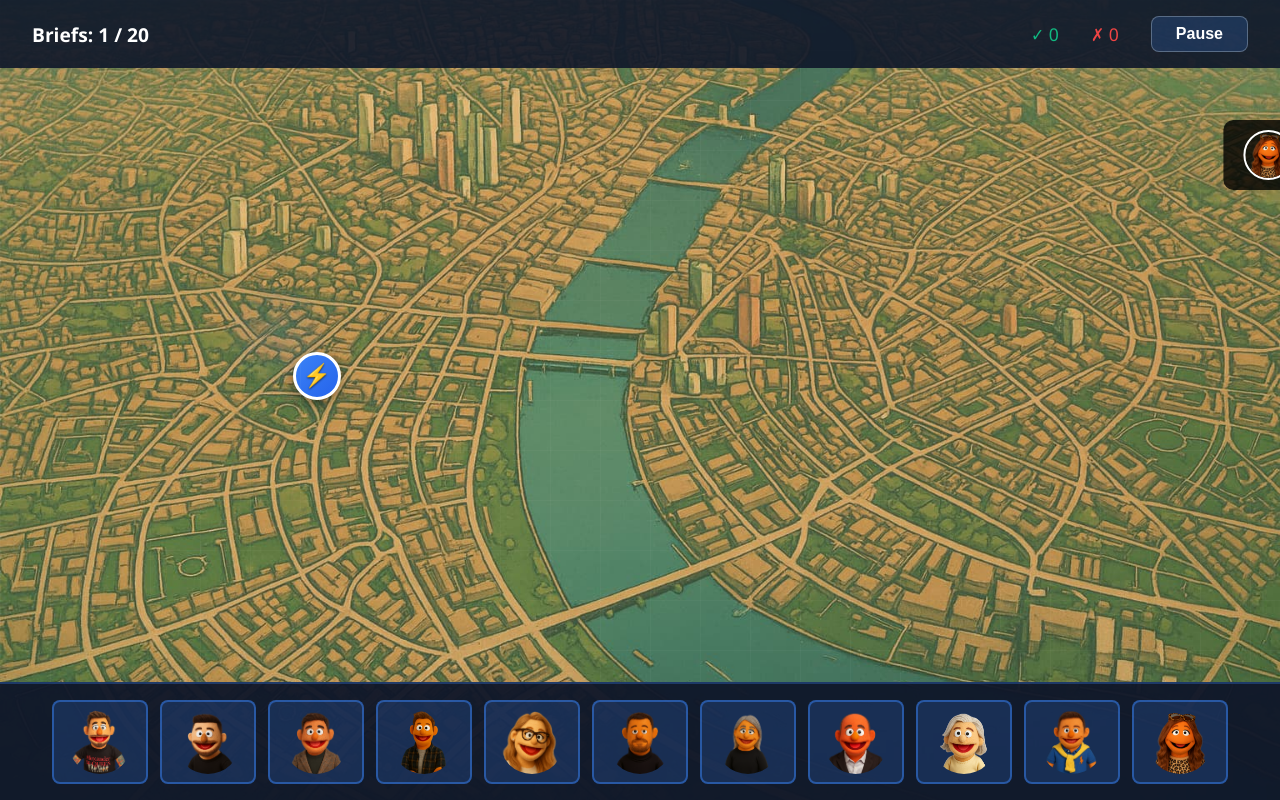
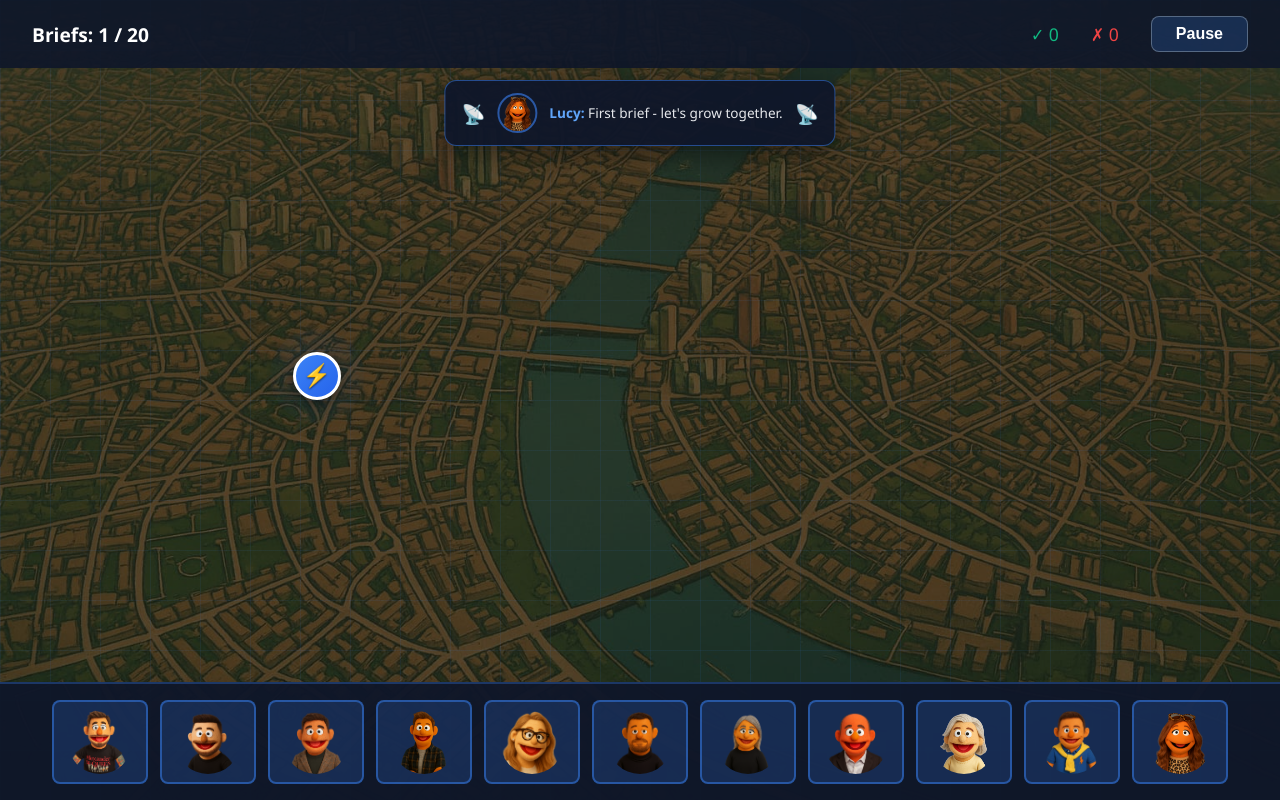
Before and after one commit to frazermacrobert/dispatch, a React (Vite) app: page / in a window 1280 px wide. Both pictures are taken after a click on the button "Play". Built offline with nearby package versions, Linux system fonts and the light colour scheme.

Commit message:
Update background images and intercom styles

```diff
--- a/src/styles.css
+++ b/src/styles.css
@@ -28,7 +28,7 @@ body {
 /* INTRO PHASE */
 .game-container.phase-intro {
   background: linear-gradient(rgba(0,0,0,0.45), rgba(0,0,0,0.6)),
-              url("/startbg.png");
+              url("/dispatch/startbg.png");
   background-size: cover;
   background-position: center;
 }
@@ -36,17 +36,6 @@ body {
 /* PLAYING PHASE */
 .game-container.phase-playing {
   background: #000;
-}
-
-/* NUCLEAR OPTION: Absolutely hide start screen elements when playing */
-.game-container.phase-playing .start-screen,
-.game-container.phase-playing .start-screen *,
-.game-container.phase-ended .start-screen,
-.game-container.phase-ended .start-screen * {
-  display: none !important;
-  visibility: hidden !important;
-  opacity: 0 !important;
-  pointer-events: none !important;
 }
 
 /* ENDED PHASE */
@@ -61,18 +50,19 @@ body {
 .world-map {
   position: absolute;
   inset: 0;
-  background-image: url("/worldmap.jpg");
+  background-image: url("/dispatch/worldmap.jpg");
   background-size: cover;
   background-position: center;
   z-index: 0;
+  opacity: 0.4;
 }
 
 .world-grid-overlay {
   position: absolute;
   inset: 0;
   background-image:
-    linear-gradient(rgba(255,255,255,0.03) 1px, transparent 1px),
-    linear-gradient(90deg, rgba(255,255,255,0.03) 1px, transparent 1px);
+    linear-gradient(rgba(59, 130, 246, 0.08) 1px, transparent 1px),
+    linear-gradient(90deg, rgba(59, 130, 246, 0.08) 1px, transparent 1px);
   background-size: 50px 50px;
   z-index: 1;
 }
@@ -422,8 +412,14 @@ body {
 }
 
 /* ==========================================
-   MARKERS & TIMERS
+   MARKERS & TIMERS (FIXED ALIGNMENT)
 ========================================== */
+
+.marker-wrapper {
+  position: absolute;
+  pointer-events: auto;
+  text-align: center;
+}
 
 .timer {
   margin-top: 0.5rem;
@@ -436,65 +432,74 @@ body {
 @keyframes pulse {
   0%, 100% {
     opacity: 0.6;
-    transform: translate(-50%, -50%) scale(1);
+    transform: scale(1);
   }
   50% {
     opacity: 0.3;
-    transform: translate(-50%, -50%) scale(1.2);
+    transform: scale(1.2);
   }
 }
 
 /* ==========================================
-   INTERCOM
+   INTERCOM (FIXED)
 ========================================== */
 
 .intercom {
   position: absolute;
-  top: 120px;
-  left: 0;
-  width: 100%;
-  z-index: 100;
-  display: flex;
-  align-items: center;
-  visibility: hidden;
-  overflow: hidden;
+  top: 80px;
+  left: 50%;
+  transform: translateX(-50%);
+  z-index: 150;
   pointer-events: none;
+  opacity: 0;
+  transition: opacity 0.3s ease;
 }
 
 .intercom.visible {
-  visibility: visible;
+  opacity: 1;
 }
 
 .intercom-content {
   display: flex;
   align-items: center;
-  background-color: rgba(0, 0, 0, 0.8);
-  color: white;
-  padding: 10px 20px;
-  border-radius: 10px;
-  white-space: nowrap;
-  transform: translateX(100vw);
+  gap: 0.75rem;
+  background: rgba(15, 23, 42, 0.95);
+  border: 1px solid rgba(59, 130, 246, 0.5);
+  border-radius: 0.75rem;
+  padding: 0.75rem 1rem;
+  min-width: 300px;
+  max-width: 500px;
+  box-shadow: 0 8px 24px rgba(0, 0, 0, 0.4);
 }
 
-.intercom.visible .intercom-content {
-  animation: scroll-left 15s linear forwards;
+.intercom-content::before {
+  content: "📡";
+  font-size: 1.2rem;
+}
+
+.intercom-content::after {
+  content: "📡";
+  font-size: 1.2rem;
 }
 
 .intercom-image {
-  width: 50px;
-  height: 50px;
+  width: 40px;
+  height: 40px;
   border-radius: 50%;
-  margin-right: 15px;
-  border: 2px solid #fff;
+  border: 2px solid rgba(59, 130, 246, 0.6);
+  object-fit: cover;
 }
 
-@keyframes scroll-left {
-  from {
-    transform: translateX(100vw);
-  }
-  to {
-    transform: translateX(-110%);
-  }
+.intercom-content div {
+  flex: 1;
+  font-size: 0.85rem;
+  color: #e5e7eb;
+  line-height: 1.4;
+}
+
+.intercom-content strong {
+  color: #60a5fa;
+  font-weight: 600;
 }
 
 /* ==========================================
```
